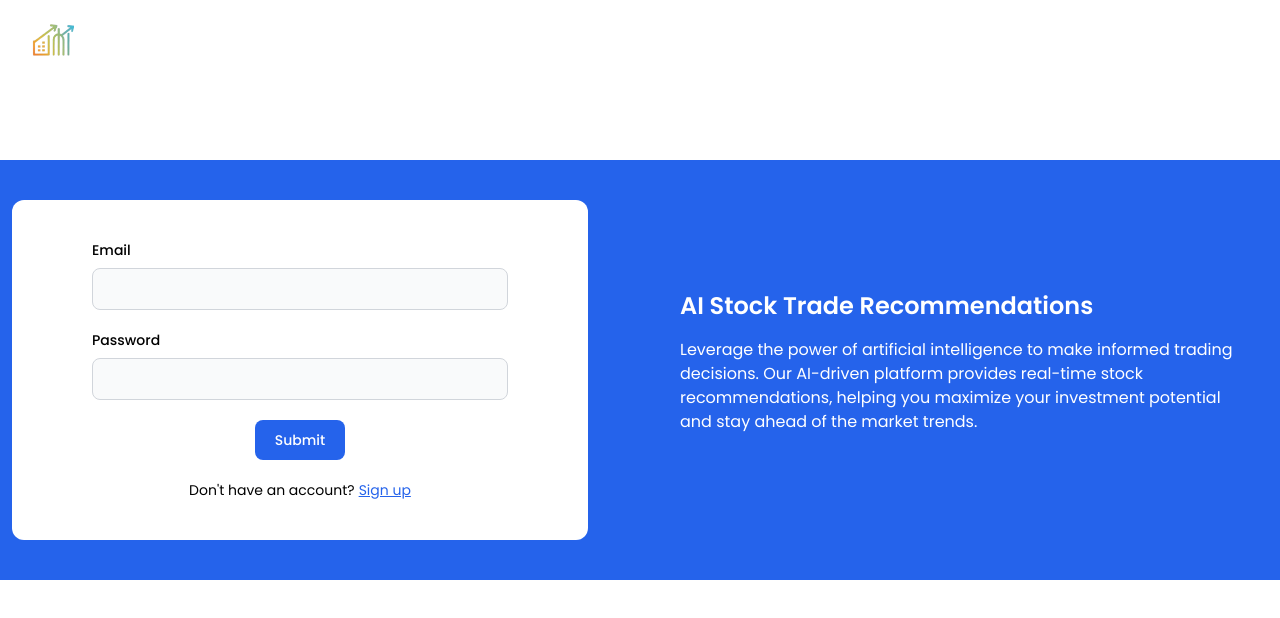
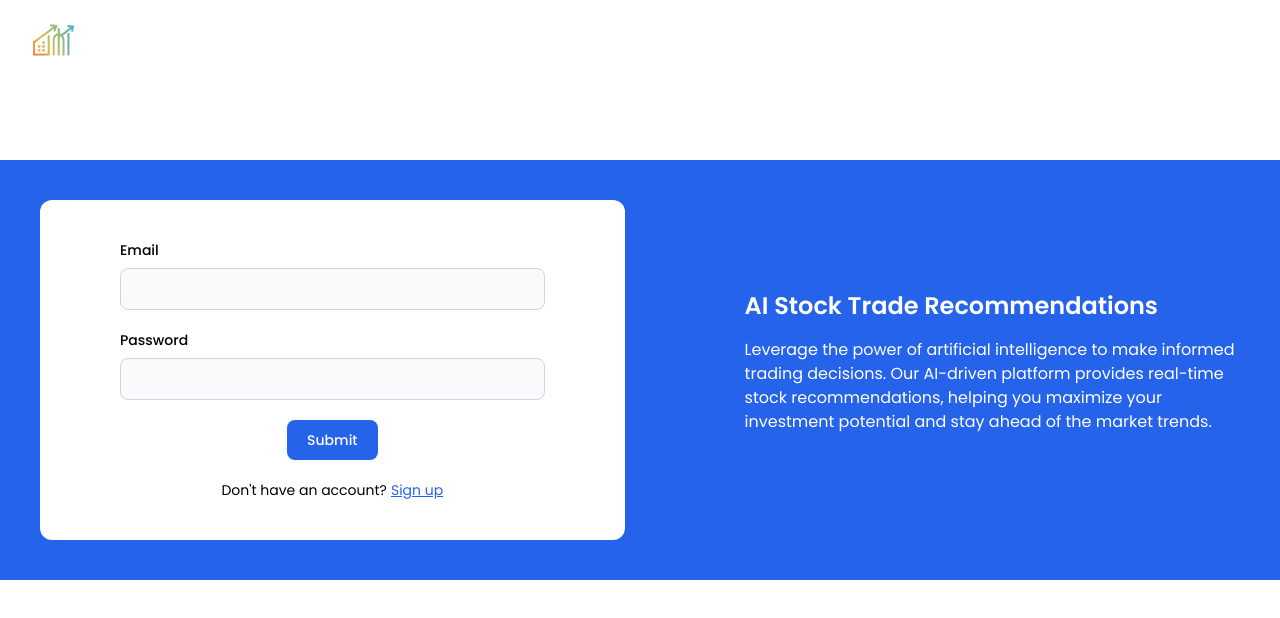
Before and after one commit to rmhaiderali/Stock-Trade-Management-, a React (Vite) app: page /login in a window 1280 px wide. Shown: the top 618 px of the page. Built offline with nearby package versions, Linux system fonts and the light colour scheme; no server answers.

Commit message:
Mobile devices fix

```diff
--- a/src/frontend/Components/Login.jsx
+++ b/src/frontend/Components/Login.jsx
@@ -31,7 +31,7 @@ export default function Login({ isSignedIn, setIsSignedIn, setUserInfo }) {
   return (
     <div className="flex flex-col md:flex-row items-center mt-20 md:justify-center md:gap-10 bg-[#2563eb] text-white">
       <form
-        className="max-w-xl mx-auto md:w-1/2 bg-white text-black py-10 px-20 m-10 rounded-xl"
+        className="md:w-1/2 bg-white text-black py-10 px-8 md:px-12 lg:px-20 m-10 rounded-xl w-[80%]"
         onSubmit={handleSubmit(onSubmit)}
       >
         <div className="mb-5">
@@ -63,7 +63,7 @@ export default function Login({ isSignedIn, setIsSignedIn, setUserInfo }) {
         <div className="flex justify-center mb-5">
           <button
             type="submit"
-            className={`bg-blue-600 text-white focus:ring-4 focus:outline-none font-medium rounded-lg text-sm w-full sm:w-auto px-5 text-center ${
+            className={`bg-blue-600 text-white focus:ring-4 focus:outline-none font-medium rounded-lg text-sm px-5 text-center ${
               isSubmitting
                 ? "cursor-not-allowed py-2"
                 : "hover:bg-blue-700 py-2.5"
@@ -84,7 +84,7 @@ export default function Login({ isSignedIn, setIsSignedIn, setUserInfo }) {
           <span>Don't have an account?</span>
           <Link
             to="/signup"
-            className="ml-1 text-blue-600 underline focus:outline-none"
+            className="ml-1 text-blue-600 underline focus:outline-none text-nowrap"
           >
             Sign up
           </Link>
--- a/src/frontend/Components/Signup.jsx
+++ b/src/frontend/Components/Signup.jsx
@@ -186,7 +186,7 @@ export default function Signup({ isSignedIn, setIsSignedIn, setUserInfo }) {
             <div className="flex justify-center mb-5">
               <button
                 type="submit"
-                className={`bg-blue-600 text-white focus:ring-4 focus:outline-none font-medium rounded-lg text-sm w-full sm:w-auto px-5 text-center ${
+                className={`bg-blue-600 text-white focus:ring-4 focus:outline-none font-medium rounded-lg text-sm px-5 text-center ${
                   isSubmitting
                     ? "cursor-not-allowed py-2"
                     : "hover:bg-blue-700 py-2.5"
```
